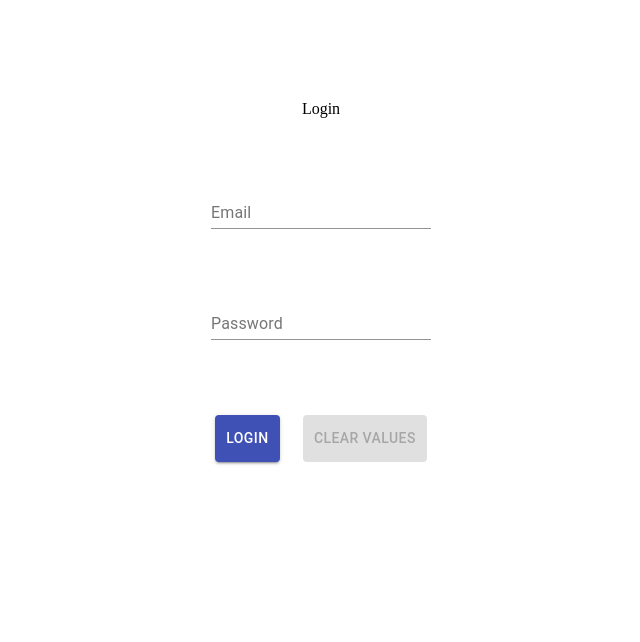
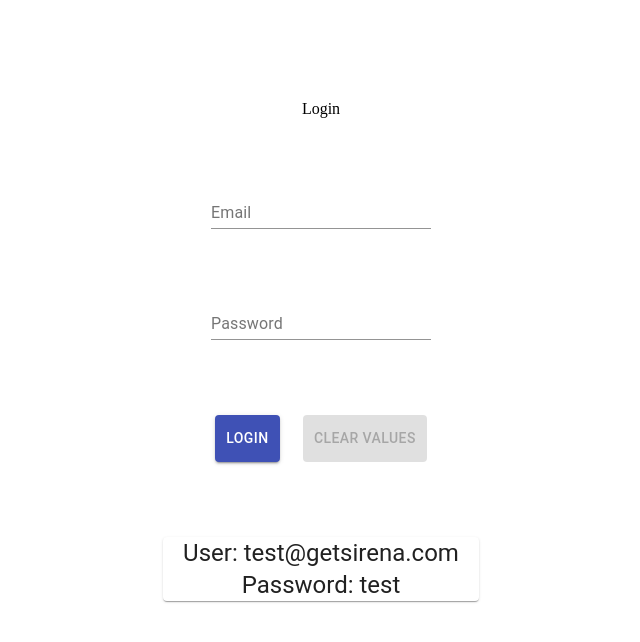
Before and after one commit to jorge6242/email-fe, a React (Create React App) app: page / in a window 1280 px wide. Shown: the top 642 px of the page, without its empty margins (319-959 px from the left). Built offline with nearby package versions, Linux system fonts and the light colour scheme.

Commit message:
Refactor code

```diff
--- a/src/Components/AutoComplete/index.jsx
+++ b/src/Components/AutoComplete/index.jsx
@@ -180,6 +180,7 @@ ValueContainer.propTypes = {
 function MultiValue(props) {
   return (
     <Chip
+      color="primary"
       tabIndex={-1}
       label={props.children}
       className={clsx(props.selectProps.classes.chip, {
@@ -227,6 +228,17 @@ const components = {
   DropdownIndicator: () => null
 };
 
+/**
+ * Generic Autocomplete to search data
+ *
+ * @param {object} suggestions data
+ * @param {function} handleChange Handle to get data
+ * @param {function} onInputChange Handle to modify the search data
+ * @param {object} values Current data
+ *
+ *
+ */
+
 export default function AutoComplete(props) {
   const { suggestions, handleChange, values, onInputChange } = props;
   const classes = useStyles();
--- a/src/Components/ComposeForm/index.jsx
+++ b/src/Components/ComposeForm/index.jsx
@@ -38,8 +38,7 @@ const validate = values => {
  * Form component to Compose
  */
 
-const ComposeForm = props => {
-  const {
+const ComposeForm = ({
   handleSubmit,
   pristine,
   reset,
@@ -50,8 +49,7 @@ const ComposeForm = props => {
   handleChange,
   selectedEmails,
   onInputChange
-  } = props;
-  return (
+}) => (
   <Grid container spacing={0} className="compose-form">
     <form onSubmit={handleSubmit(handleForm)}>
       <Grid item xs={12} className="compose-form__field">
@@ -102,7 +100,6 @@ const ComposeForm = props => {
     </form>
   </Grid>
 );
-};
 
 const CustomComposeForm = reduxForm({
   form: "ComposeForm",
--- a/src/Components/DataTable/index.jsx
+++ b/src/Components/DataTable/index.jsx
@@ -8,13 +8,19 @@ import TableFooter from "@material-ui/core/TableFooter";
 import TablePagination from "@material-ui/core/TablePagination";
 import TableRow from "@material-ui/core/TableRow";
 import Paper from "@material-ui/core/Paper";
-import Avatar from '@material-ui/core/Avatar';
+import Avatar from "@material-ui/core/Avatar";
 import Pagination from "./Pagination";
 import styles from "./style";
 import { Grid } from "@material-ui/core";
 
 /**
- * Class Generic DataTable
+ * Generic data table
+ *
+ * Render props:
+ * @param {object} rows data
+ * @param {function} handleClick Handle to get data
+ *
+ *
  */
 class DataTable extends React.Component {
   state = {
@@ -24,20 +30,18 @@ class DataTable extends React.Component {
   /**
    * Handle to paginate
    */
-  handleChangePage = (event, page) => {
-    this.setState({ page });
-  };
+  handleChangePage = (event, page) => this.setState({ page });
 
   /**
    * Handle to show rows per page
    */
-  handleChangeRowsPerPage = event => {
+  handleChangeRowsPerPage = event =>
     this.setState({ page: 0, rowsPerPage: event.target.value });
-  };
 
-  renderSortName = row => {
-    return `${row.firstName.charAt(0).toUpperCase()}${row.lastName.charAt(0).toUpperCase()}`;
-  }
+  renderSortName = row =>
+    `${row.firstName.charAt(0).toUpperCase()}${row.lastName
+      .charAt(0)
+      .toUpperCase()}`;
 
   render() {
     const { classes, rows, handleClick } = this.props;
@@ -62,7 +66,9 @@ class DataTable extends React.Component {
                     <TableCell component="th" scope="row">
                       <Grid container spacing={0}>
                         <Grid item xs={2} md={1}>
-                          <Avatar className={classes.avatar}>{this.renderSortName(row)}</Avatar>
+                          <Avatar className={classes.avatar}>
+                            {this.renderSortName(row)}
+                          </Avatar>
                         </Grid>
                         <Grid item xs={10} md={11}>
                           <Grid container spacing={0}>
--- a/src/Containers/Login/index.jsx
+++ b/src/Containers/Login/index.jsx
@@ -1,7 +1,9 @@
 import React, { Component } from "react";
 import { connect } from "react-redux";
 import Grid from "@material-ui/core/Grid";
+import Paper from '@material-ui/core/Paper';
 import { withRouter } from "react-router-dom";
+import Typography from '@material-ui/core/Typography';
 import LoginForm from "../../Components/LoginForm";
 import snackBarStatus from "../../Actions/snackbarActions";
 import "./index.sass";
@@ -10,14 +12,13 @@ import "./index.sass";
  * Class to Login
  */
 class Login extends Component {
-
   /**
    * Get the current form of the message.
    * @param {object} form
    */
   handleForm = form => {
     const { history } = this.props;
-    if (form.email === 'test@getsirena.com' && form.password === 'test') {
+    if (form.email === "test@getsirena.com" && form.password === "test") {
       history.push("/dashboard");
     } else {
       this.props.snackBarStatus({
@@ -39,14 +40,22 @@ class Login extends Component {
         <Grid item xs={12} className="login-container__form">
           <LoginForm handleForm={this.handleForm} />
         </Grid>
+        <Grid container spacing={0}>
+        <Grid item xs={3} className="login-container__info">
+          <Paper>
+            <Typography variant="h5" component="h5">User: test@getsirena.com</Typography>
+            <Typography variant="h5" component="h5">Password: test</Typography>
+          </Paper>
+        </Grid>
+        </Grid>
       </Grid>
     );
   }
 }
 
 const mD = {
-  snackBarStatus,
-}
+  snackBarStatus
+};
 
 export default withRouter(
   connect(
--- a/src/Containers/Login/index.sass
+++ b/src/Containers/Login/index.sass
@@ -1,3 +1,5 @@
 .login-container
   text-align: center
   margin-top: 100px
+  .login-container__info
+    margin: 0 auto
```
Also changed, not shown: src/Components/LoginForm/index.jsx (+7 -4 lines). Lines whose indentation alone changed are shown as unchanged.
